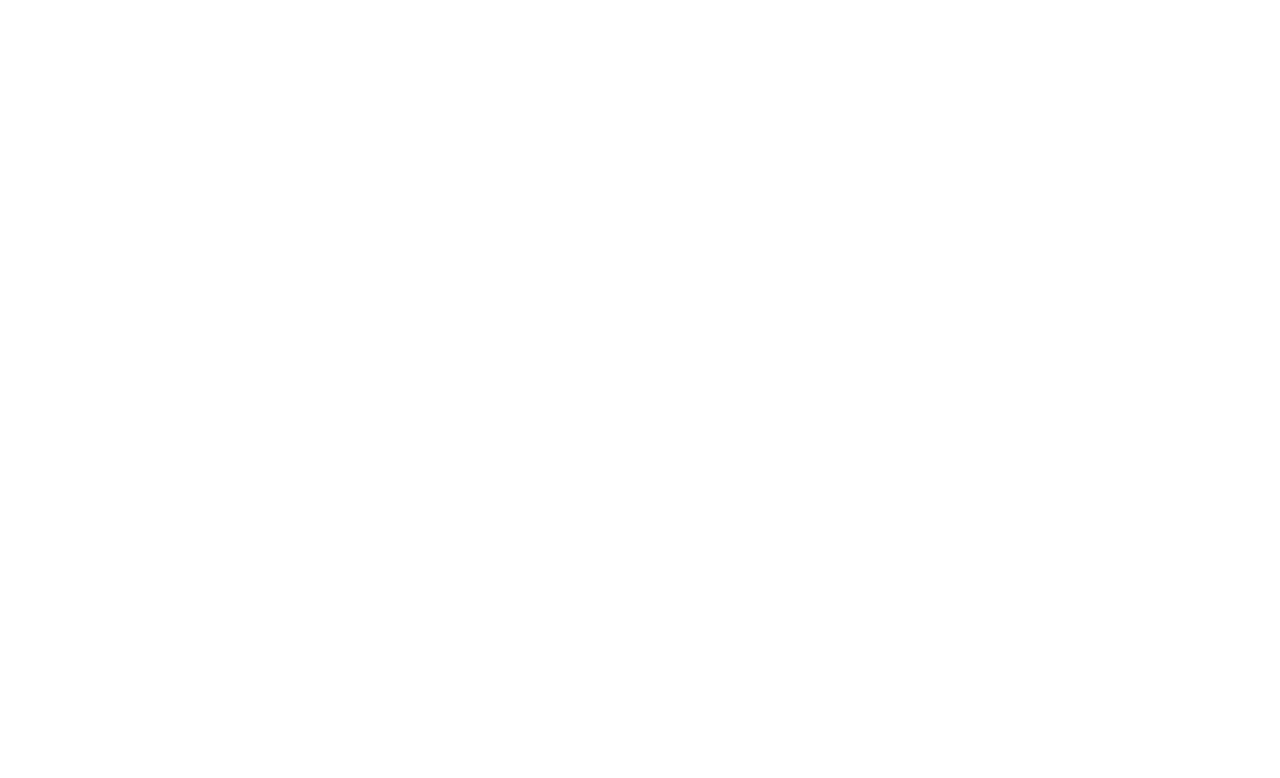
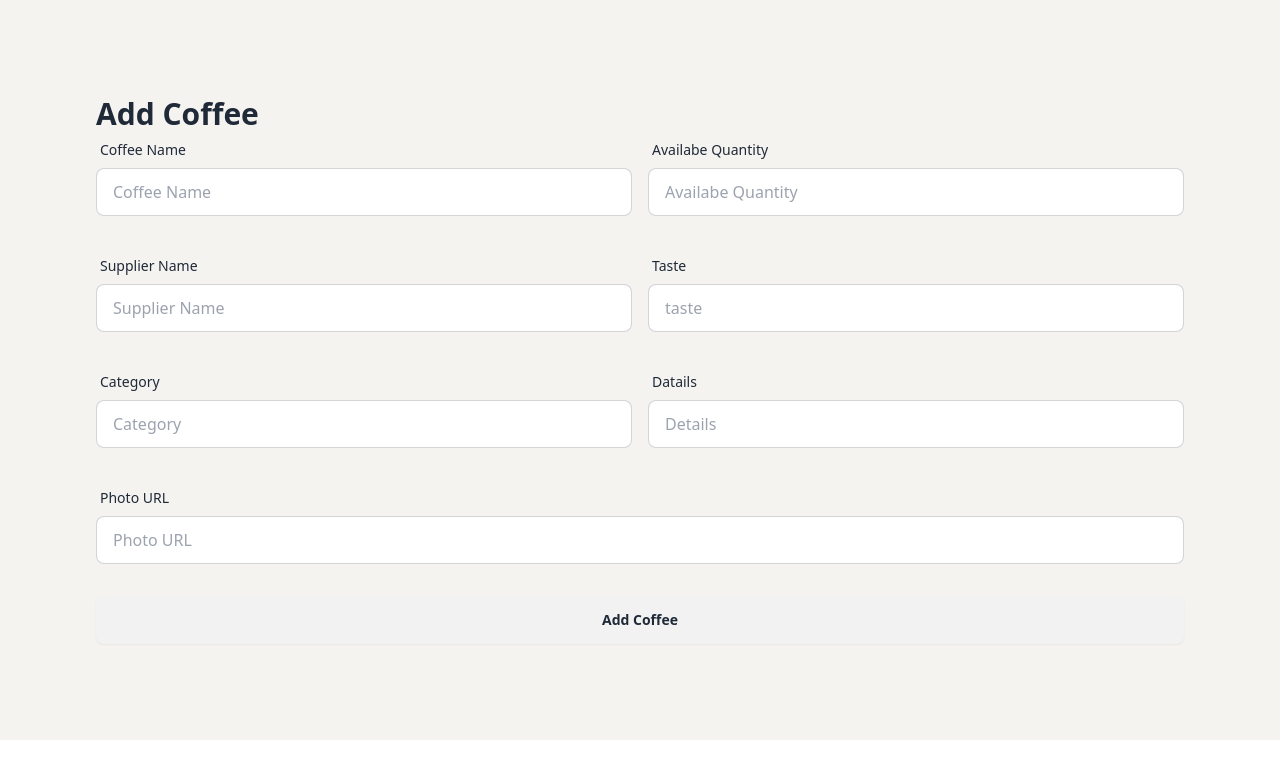
Before and after one commit to anayetabir/Coffee-Store-Client, a React (Vite) app: page /addCoffee in a window 1280 px wide. Shown: the top 778 px of the page. Built offline with nearby package versions, Linux system fonts and the light colour scheme.

Commit message:
font-end

```diff
--- a/src/App.jsx
+++ b/src/App.jsx
@@ -1,25 +1,16 @@
-import { useState } from 'react'
+
 
 import './App.css'
 
 function App() {
-  const [count, setCount] = useState(0)
+
 
   return (
     <>
 
       <h1 className='text-6xl text-purple-600'>Vite + React</h1>
-      <div className="card">
-        <button onClick={() => setCount((count) => count + 1)}>
-          count is {count}
-        </button>
-        <p>
-          Edit <code>src/App.jsx</code> and save to test HMR
-        </p>
-      </div>
-      <p className="read-the-docs">
-        Click on the Vite and React logos to learn more
-      </p>
+
+
     </>
   )
 }
--- a/src/components/addCoffee.jsx
+++ b/src/components/addCoffee.jsx
@@ -1,11 +1,107 @@
 
 
-const addCoffee = () => {
+const AddCoffee = () => {
+
+
+
+
     return (
-        <div>
+        <div className="bg-[#F4F3F0] p-24  ">
+
+            <h2 className="text-3xl font-extrabold" >Add Coffee</h2>
+
+            <form>
+                {/* form name & quantity row */}
+                <div className="md:flex mb-8">
+                    <div className="form-control md:w-1/2 ">
+                        <label className="label">
+                            <span className="label-text">Coffee Name</span>
+
+                        </label>
+                        <label className="input-group">
+                            <input type="text" name="" placeholder="Coffee Name" className="input input-bordered w-full" />
+                        </label>
+
+                    </div>
+                    <div className="form-control md:w-1/2 ml-4">
+                        <label className="label">
+                            <span className="label-text">Availabe Quantity </span>
+
+                        </label>
+                        <label className="input-group">
+                            <input type="text" name="quantity" placeholder="Availabe Quantity" className="input input-bordered w-full" />
+                        </label>
+
+                    </div>
+                </div>
+                {/* form supplier row */}
+                <div className="md:flex mb-8">
+                    <div className="form-control md:w-1/2 ">
+                        <label className="label">
+                            <span className="label-text">Supplier Name</span>
+
+                        </label>
+                        <label className="input-group">
+                            <input type="text" name="supplier" placeholder="Supplier Name" className="input input-bordered w-full" />
+                        </label>
+
+                    </div>
+                    <div className="form-control md:w-1/2 ml-4">
+                        <label className="label">
+                            <span className="label-text">Taste</span>
+
+                        </label>
+                        <label className="input-group">
+                            <input type="text" name="taste" placeholder="taste" className="input input-bordered w-full" />
+                        </label>
+
+                    </div>
+                </div>
+                {/* form  category & details row  row */}
+                <div className="md:flex mb-8">
+                    <div className="form-control md:w-1/2 ">
+                        <label className="label">
+                            <span className="label-text">Category</span>
+
+                        </label>
+                        <label className="input-group">
+                            <input type="text" name="category" placeholder="Category" className="input input-bordered w-full" />
+                        </label>
+
+                    </div>
+                    <div className="form-control md:w-1/2 ml-4">
+                        <label className="label">
+                            <span className="label-text">Datails</span>
+
+                        </label>
+                        <label className="input-group">
+                            <input type="text" name="datails" placeholder="Details" className="input input-bordered w-full" />
+                        </label>
+
+                    </div>
+                </div>
+
+                {/* form photo url */}
+                <div className="mb-8">
+                    <div className="form-control w-full ">
+                        <label className="label">
+                            <span className="label-text">Photo URL</span>
+
+                        </label>
+                        <label className="input-group">
+                            <input type="text" name="photo" placeholder="Photo URL" className="input input-bordered w-full" />
+                        </label>
+
+                    </div>
+                </div>
+
+
+                <input type="submit" value="Add Coffee" className="btn btn-block" />
+
+            </form>
 
         </div>
     );
 };
 
-export default addCoffee;
+export default AddCoffee;
--- a/src/components/updateCoffee.jsx
+++ b/src/components/updateCoffee.jsx
@@ -1,11 +1,11 @@
 
 
-const updateCoffee = () => {
+const UpdateCoffee = () => {
     return (
         <div>
-
+            <h2 className='text-6xl text-purple-600'>Update Coffee</h2>
         </div>
     );
 };
 
-export default updateCoffee;
+export default UpdateCoffee;
--- a/src/main.jsx
+++ b/src/main.jsx
@@ -7,6 +7,8 @@ import {
   createBrowserRouter,
   RouterProvider,
 } from "react-router-dom";
+import UpdateCoffee from './components/updateCoffee.jsx';
+import AddCoffee from './components/addCoffee.jsx';
 
 const router = createBrowserRouter([
   {
@@ -15,11 +17,11 @@ const router = createBrowserRouter([
   },
   {
     path:"addCoffee",
-    element: <addCoffee></addCoffee>,
+    element: <AddCoffee></AddCoffee>
   },
   {
     path:'updateCoffee',
-    element: <updateCoffee></updateCoffee>,
+    element: <UpdateCoffee></UpdateCoffee>
   }
 
 ]);
```
